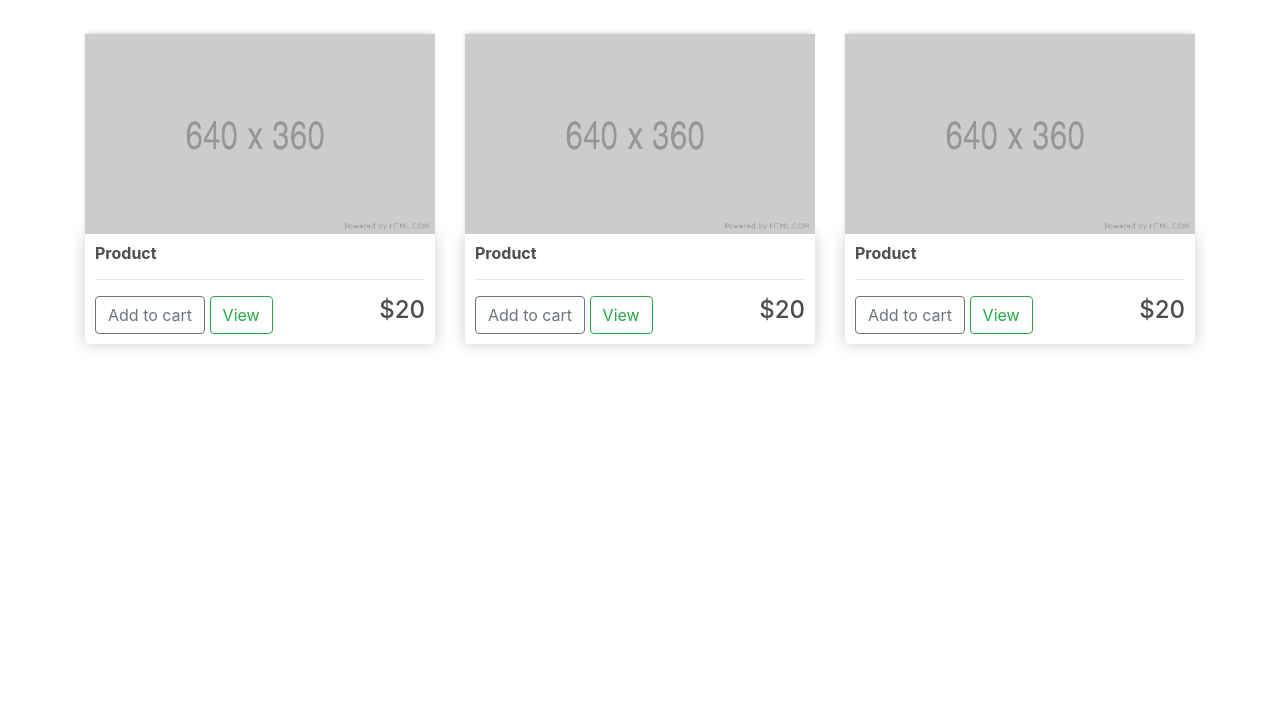
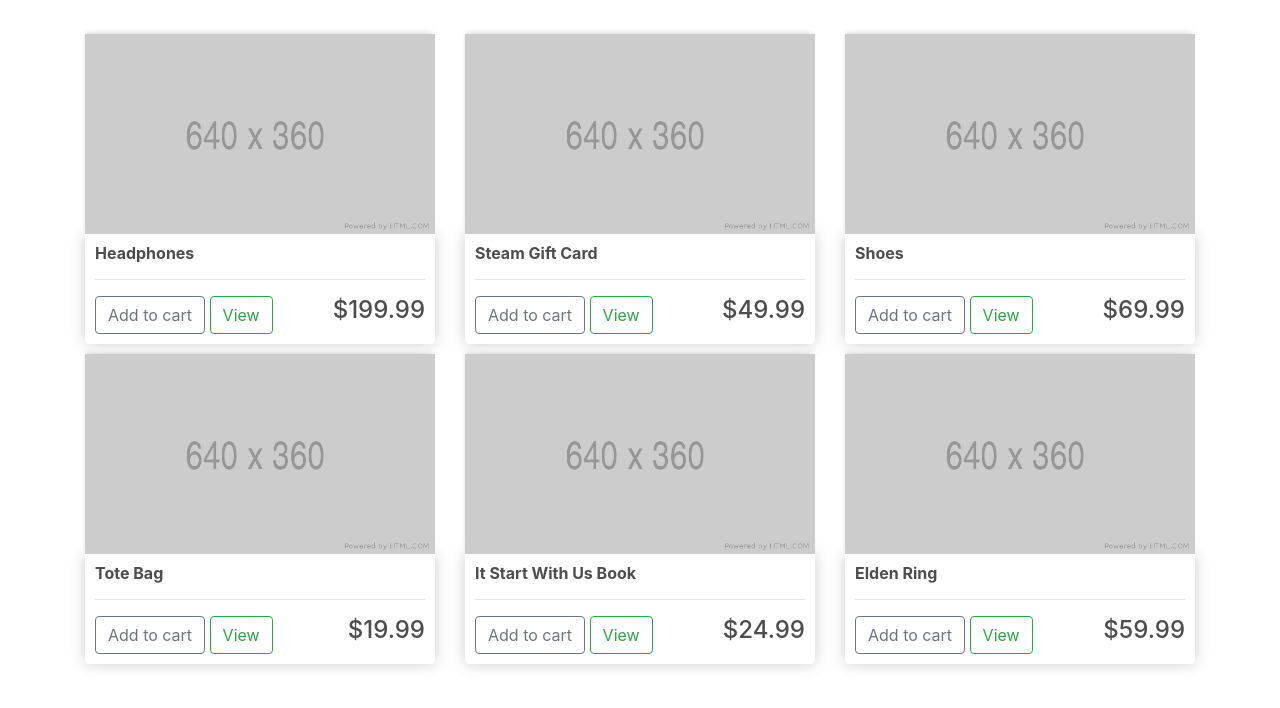
Before and after one commit to Rajan66/ecom, a Django app: page / in a window 1280 px wide. Shown: the part 57-765 px from the top of the page. Run offline with Django 4.2, Linux system fonts and the light colour scheme; data comes from the database, SQL or seed files in the repository; both versions use the stored data as it was after the commit; some libraries are stand-ins or nearby versions.

Commit message:
Rendered Products

```diff
--- a/store/templates/store/store.html
+++ b/store/templates/store/store.html
@@ -2,39 +2,17 @@
 {% load static %}
 {% block content%}
 <div class="row">
+    {% for product in products %}
     <div class="col-lg-4">
         <img class="thumbnail" src="{% static 'images/placeholder.png' %}" alt="Product">
         <div class="box-element product">
-            <h6><strong>Product</strong></h6>
+            <h6><strong>{{product.name}}</strong></h6>
             <hr>
             <button class="btn btn-outline-secondary add-btn">Add to cart</button>
             <a class="btn btn-outline-success" href="#">View</a>
-            <h4 style="display:inline-block; float:right;">$20</h4>
+            <h4 style="display:inline-block; float:right;">${{product.price|floatformat:2}}</h4>
         </div>
     </div>
-
-    <div class="col-lg-4">
-        <img class="thumbnail" src="{% static 'images/placeholder.png' %}" alt="Product">
-        <div class="box-element product">
-            <h6><strong>Product</strong></h6>
-            <hr>
-            <button class="btn btn-outline-secondary add-btn">Add to cart</button>
-            <a class="btn btn-outline-success" href="#">View</a>
-            <h4 style="display:inline-block; float:right;">$20</h4>
-        </div>
-
-    </div>
-
-    <div class="col-lg-4">
-        <img class="thumbnail" src="{% static 'images/placeholder.png' %}" alt="Product">
-        <div class="box-element product">
-            <h6><strong>Product</strong></h6>
-            <hr>
-            <button class="btn btn-outline-secondary add-btn">Add to cart</button>
-            <a class="btn btn-outline-success" href="#">View</a>
-            <h4 style="display:inline-block; float:right;">$20</h4>
-        </div>
-
-    </div>
+    {% endfor %}
 </div>
 {% endblock content %}
--- a/store/views.py
+++ b/store/views.py
@@ -1,8 +1,10 @@
 from django.shortcuts import render
+from .models import *
 
 # Create your views here.
 def store(request):
-    context = {}
+    products = Product.objects.all()
+    context = {'products': products}
     return render(request,'store/store.html',context)
 
 def cart(request):
```
Also changed, not shown: db.sqlite3.
